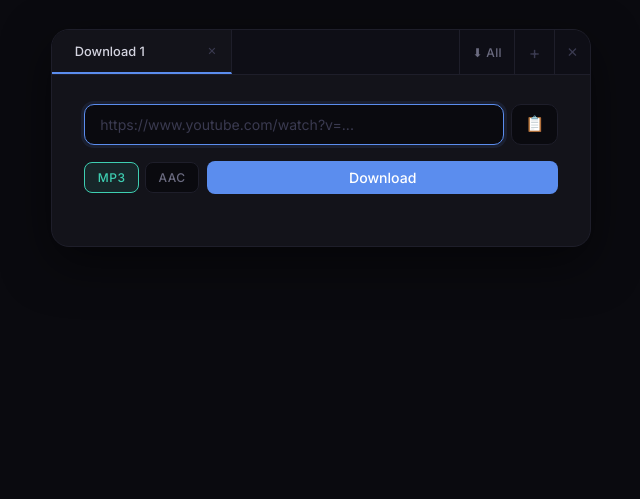
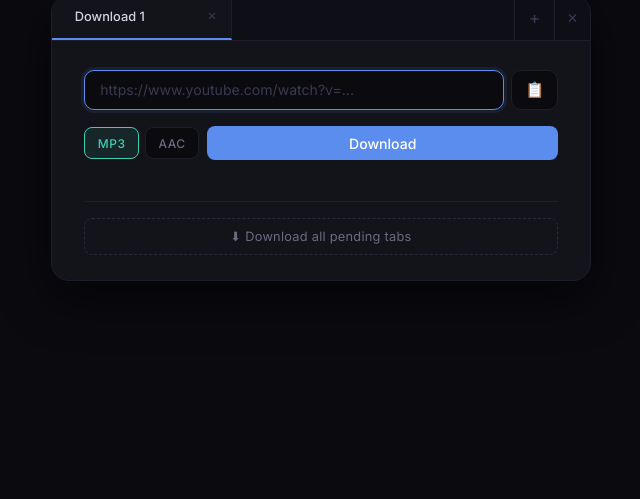
Before and after one commit to Oxycar-18/audio-App, a website: page public/index.html in a window 1280 px wide. Shown: the part 301-800 px from the top of the page, without its empty margins (319-959 px from the left). Drawn offline with Linux system fonts and the light colour scheme.

Commit message:
ux: move Download All to bottom of panel as a full-width button

```diff
--- a/public/index.html
+++ b/public/index.html
@@ -348,6 +348,33 @@
     .panel-status.loading { color: #8899cc; }
     .panel-status.success { color: #3ecfb2; }
     .panel-status.error   { color: #e07070; }
+
+    .dl-all-row {
+      margin-top: 1rem;
+      padding-top: 1rem;
+      border-top: 1px solid #1e1e2a;
+    }
+
+    .dl-all-btn {
+      width: 100%;
+      padding: 0.6rem;
+      background: transparent;
+      border: 1px dashed #2a2a3a;
+      border-radius: 8px;
+      color: #6b6b80;
+      font-family: 'Inter', sans-serif;
+      font-size: 0.8rem;
+      font-weight: 400;
+      letter-spacing: 0.02em;
+      cursor: pointer;
+      transition: color 0.2s, border-color 0.2s, background 0.2s;
+    }
+
+    .dl-all-btn:hover {
+      color: #5b8dee;
+      border-color: #5b8dee;
+      background: rgba(91,141,238,0.06);
+    }
   </style>
 </head>
 <body>
@@ -360,7 +387,6 @@
   <div class="shell">
     <div class="tab-bar-wrap">
       <div class="tab-bar" id="tab-bar"></div>
-      <div class="tab-action" onclick="downloadAll()" title="Download all pending">⬇ All</div>
       <div class="tab-add" onclick="addTab()" title="New download">+</div>
       <div class="tab-close-active" id="close-active-btn" onclick="closeActiveTab()" title="Close current tab">✕</div>
     </div>
@@ -441,6 +467,10 @@
         </div>
 
         <div class="panel-status" id="status-${id}"></div>
+
+        <div class="dl-all-row">
+          <button class="dl-all-btn" onclick="downloadAll()">⬇ Download all pending tabs</button>
+        </div>
       `;
 
       document.getElementById('panels').appendChild(panel);
```
